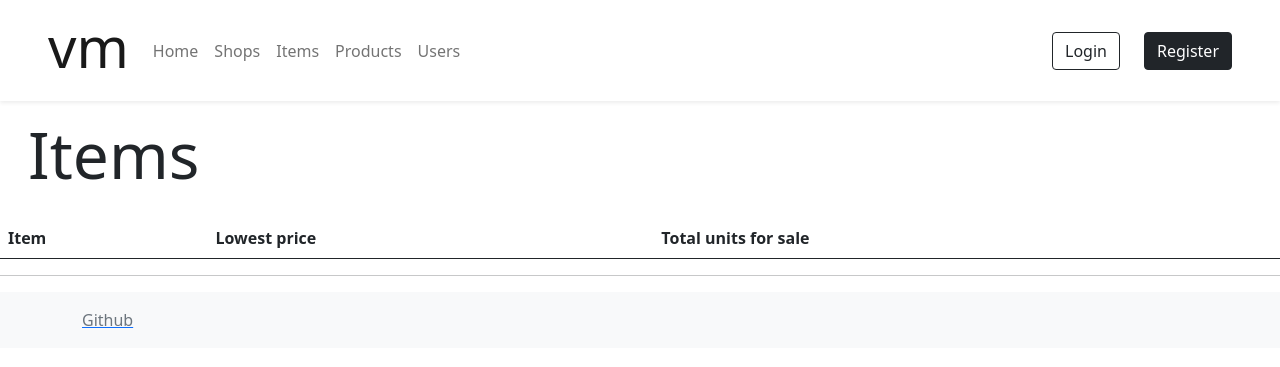
After one commit to Veikkosuhonen/RuokaNet, a Flask app: template templates/items.html in a window 1280 px wide. The commit adds this page. Shown: the top 367 px of the page. Run offline with Flask 2, Linux system fonts and the light colour scheme; the template is opened without the code that fills it, so the values that code supplies are empty.

Commit message:
Added items view and more links around the website

```diff
--- /dev/null
+++ b/templates/items.html
@@ -0,0 +1,26 @@
+{% extends "layout.html" %}
+{% block title %}Items{% endblock %}
+{% block header %}Items{% endblock %}
+{% block content %}
+<div class="row m-3">
+    <h3 class="display-3">Items</h3>
+</div>
+    <table class="table">
+        <thead>
+            <tr>
+                <th scope="col">Item</th>
+                <th scope="col">Lowest price</th>
+                <th scope="col">Total units for sale</th>
+            </tr>
+        </thead>
+        <tbody>
+            {% for item in items %}
+            <tr>
+                <td><a href="/shops?query={{ item.itemname }}&filter=item" class="btn btn-light">{{ item["itemname"] }}</a></td>
+                <td>{{ item["min_price"] }}</td>
+                <td>{{ item["total_units"] }}</td>
+            </tr>
+            {% endfor %}
+        </tbody>
+    </table>
+{% endblock %}
--- a/templates/layout.html
+++ b/templates/layout.html
@@ -15,6 +15,9 @@
             </li>
             <li class="nav-item active">
                 <a class="nav-link {% if active=='shops' %}active{% endif %}" href="/shops">Shops</a>
+            </li>
+            <li class="nav-item ">
+                <a class="nav-link {% if active=='items' %}active{% endif %}" href="/items">Items</a>
             </li>
             <li class="nav-item ">
                 <a class="nav-link {% if active=='products' %}active{% endif %}" href="/products">Products</a>
--- a/templates/products.html
+++ b/templates/products.html
@@ -5,7 +5,7 @@
 <div class="row m-3">
     <h3 class="display-3">Products</h3>
 </div>
-    <table class="table table-light table-hover">
+    <table class="table">
         <thead>
             <tr>
                 <th scope="col">Item</th>
@@ -17,8 +17,8 @@
         <tbody>
             {% for product in products %}
             <tr>
-                <td>{{ product["itemname"] }}</td>
-                <td><a href="/shops/{{ product['shopid'] }}">{{ product["shopname"] }}</a></td>
+                <td><a href="/shops?query={{ product.itemname }}&filter=item" class="btn btn-light">{{ product["itemname"] }}</a></td>
+                <td><a href="/shops/{{ product['shopid'] }}" class="btn btn-light">{{ product["shopname"] }}</a></td>
                 <td>{{ product["price"] }}</td>
                 <td>{{ product["quantity"] }}</td>
             </tr>
--- a/templates/users.html
+++ b/templates/users.html
@@ -5,7 +5,7 @@
 <div class="row m-3">
     <h3 class="display-3">Users</h3>
 </div>
-<table class="table table-bordered">
+<table class="table">
     <thead>
         <tr>
             <th scope="col">User</th>
@@ -15,8 +15,8 @@
     <tbody>
         {% for user in users %}
         <tr>
-            <td><a href="/users/{{ user[1] }}">{{ user[1] }}</a></td>
-            <td>{{ user[2] }}</td>
+            <td><a href="/users/{{ user[1] }}" class="btn btn-light">{{ user[1] }}</a></td>
+            <td><a href="/shops?query={{user[1]}}&filter=owner" class="btn btn-light">{{ user[2] }}</a></td>
         </tr>
         {% endfor %}
     </tbody>
```
Also changed, not shown: items.py (added, +15 -0 lines), routes.py (+10 -0 lines), templates/transactions.html (+4 -4 lines), transaction.py (+8 -7 lines).
